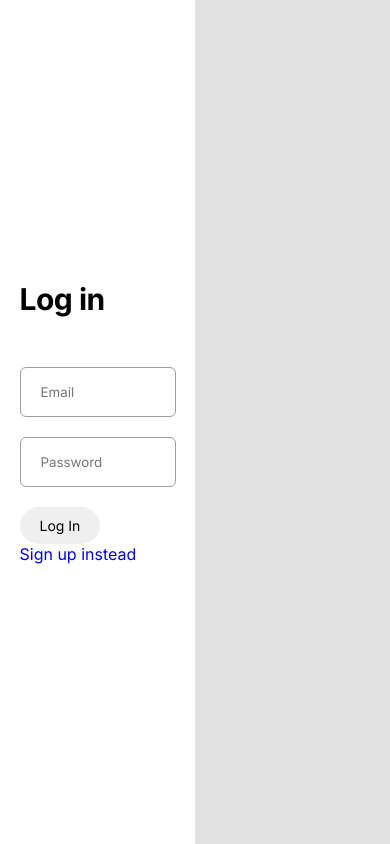
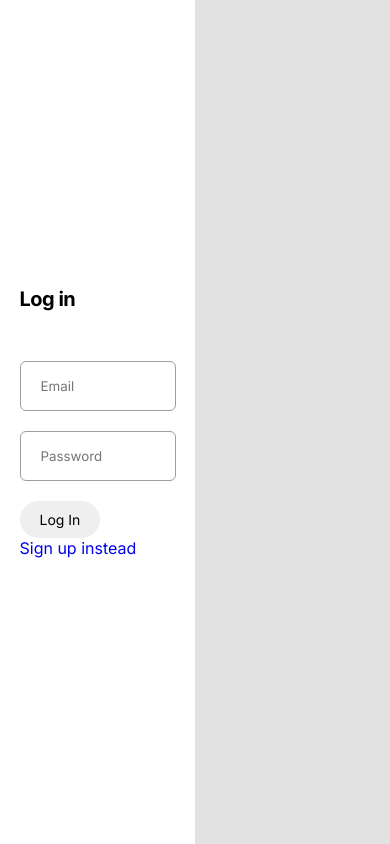
Before and after one commit to emmanuelojiji/self-tape-battle, a React (Create React App) app: page /login in a window 390 px wide. Built offline with nearby package versions, Linux system fonts and the light colour scheme; no server answers.

Commit message:
Mobile profile layout coming along

```diff
--- a/src/index.scss
+++ b/src/index.scss
@@ -26,7 +26,11 @@ h1,h2,h3,h4,h5,h6{
 }
 
 h2{
-  font-size: 30px !important;
+  font-size: 30px ;
+
+  @media only screen and (max-width: 900px) {
+    font-size: 20px;
+  }
 }
 
 .page-title{
--- a/src/pages/AppHomepage.scss
+++ b/src/pages/AppHomepage.scss
@@ -19,4 +19,7 @@
   padding-right: 5%;
   //background: rgb(247, 247, 247);
   //background: rgb(245, 245, 245);
+  @media only screen and (max-width: 900px) {
+    padding-top: 25px;
+  }
 }
--- a/src/pages/Profile.scss
+++ b/src/pages/Profile.scss
@@ -3,8 +3,16 @@
   display: flex;
   flex-direction: column;
   align-items: center;
+
+  @media only screen and (max-width: 900px) {
+    transform-origin: left;
+    margin-right: 0;
+  }
+
   .avatar {
     border: solid 7px rgb(242, 171, 17);
+    width: 150px !important;
+    height: 150px !important;
   }
 
   .badge {
```
